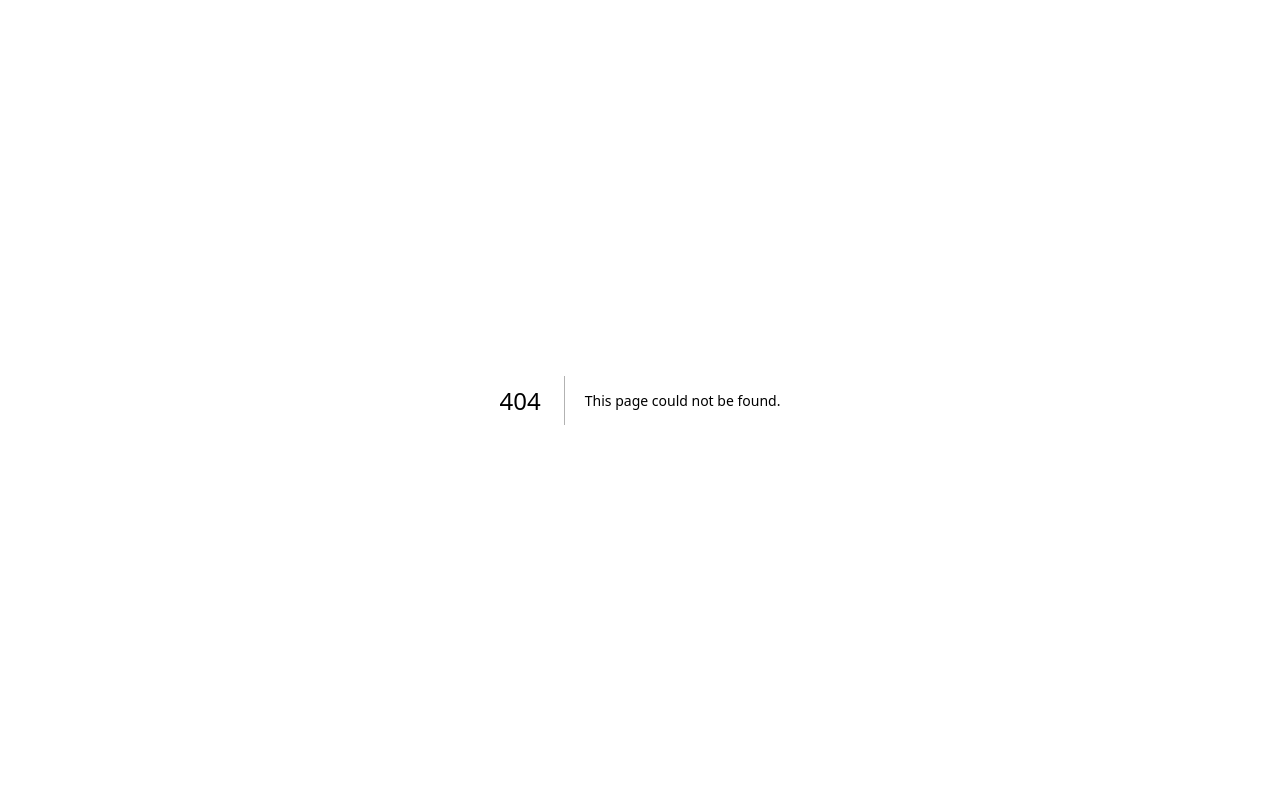
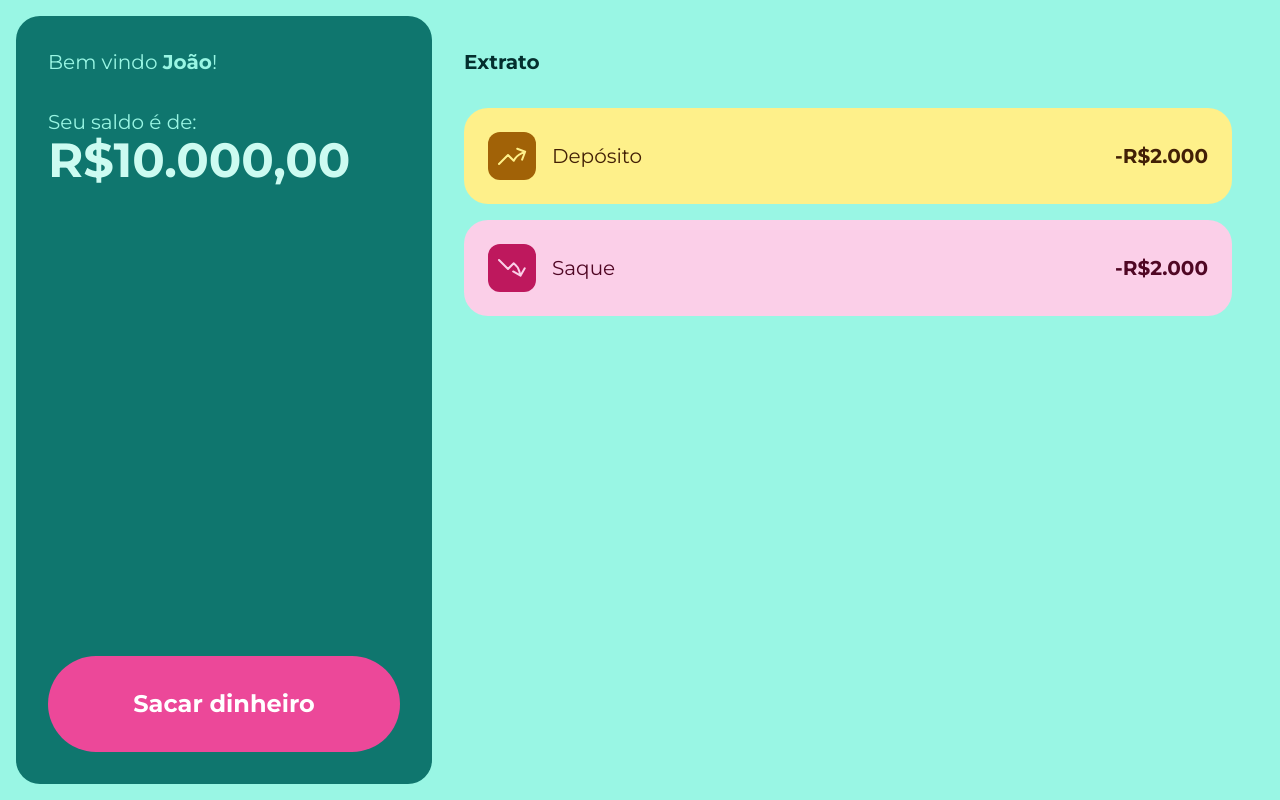
Before and after one commit to johnvilela/gsw-challenge, a Next.js app in the folder client/: page /account in a window 1280 px wide. Before the commit this address had no page. Built offline with nearby package versions, Linux system fonts and the light colour scheme.

Commit message:
feat(client): create account page

```diff
--- /dev/null
+++ b/client/src/app/account/page.tsx
@@ -0,0 +1,44 @@
+import { Button } from "@/components/inputs/Button";
+import Link from "next/link";
+import { HiOutlineArrowTrendingDown, HiOutlineArrowTrendingUp } from "react-icons/hi2";
+
+export default function Account() {
+  return (
+    <main className="grid min-h-screen grid-cols-1 grid-rows-3 lg:grid-rows-1 lg:grid-cols-3 p-4 bg-teal-200">
+      <section className="col-span-1 flex flex-col justify-between bg-teal-700 rounded-3xl p-8">
+        <div>
+          <h1 className="text-xl text-teal-200 mb-8">Bem vindo <strong>João</strong>!</h1>
+          <p className="text-xl text-teal-200">Seu saldo é de: <br />
+            <strong className="text-5xl text-teal-100">R$10.000,00</strong>
+          </p>
+        </div>
+        <Link href='/account/withdrawn' className="w-full bg-pink-500 font-bold text-white rounded-full mt-4 flex justify-center items-center py-4 lg:py-8 text-2xl cursor-pointer hover:brightness-75">
+          Sacar dinheiro
+        </Link>
+      </section>
+      <section className="mt-8 lg:mt-0 lg:p-8 col-span-2">
+        <h2 className="text-xl text-teal-950 mb-8 font-bold">Extrato</h2>
+        <ul className="w-full">
+          <li className="w-full flex items-center gap-4 bg-yellow-200 text-yellow-950 text-xl p-6 rounded-3xl mb-4">
+            <div className="bg-yellow-700 w-12 h-12 rounded-xl flex justify-center items-center text-yellow-200">
+              <HiOutlineArrowTrendingUp size='2rem' />
+            </div>
+            <div className="flex flex-1 justify-between">
+              <p>Depósito</p>
+              <p className="font-bold">-R$2.000</p>
+            </div>
+          </li>
+          <li className="w-full flex items-center gap-4 bg-pink-200 text-pink-950 text-xl p-6 rounded-3xl mb-4">
+            <div className="bg-pink-700 w-12 h-12 rounded-xl flex justify-center items-center text-pink-200">
+              <HiOutlineArrowTrendingDown size='2rem' />
+            </div>
+            <div className="flex flex-1 justify-between">
+              <p>Saque</p>
+              <p className="font-bold">-R$2.000</p>
+            </div>
+          </li>
+        </ul>
+      </section>
+    </main>
+  )
+}
--- /dev/null
+++ b/client/src/app/account/success/page.tsx
@@ -0,0 +1,33 @@
+'use client';
+
+import { Button } from "@/components/inputs/Button";
+import { Textfield } from "@/components/inputs/Textfield";
+import Link from "next/link";
+import { MdAttachMoney } from "react-icons/md";
+
+export default function SuccessPage() {
+  return (
+    <main className="grid min-h-screen place-content-center p-4 bg-teal-200">
+      <div className="bg-teal-700 rounded-3xl mb-4 p-8 text-teal-50">
+        <h1 className="text-left uppercase text-3xl mb-8">
+          <strong>
+            Dinheiro Sacado!
+          </strong>
+        </h1>
+        <ul>
+          <li className="flex justify-between">
+            <p><strong>2x</strong></p>
+            <p>R$100,00</p>
+          </li>
+        </ul>
+        <div className="flex justify-between font-bold border-t border-teal-50 py-2 mt-2">
+          <p>Total</p>
+          <p>R$200,00</p>
+        </div>
+        <Link href='/account' className="mt-4 flex justify-center items-center">
+          Voltar
+        </Link>
+      </div>
+    </main >
+  )
+}
--- /dev/null
+++ b/client/src/app/account/withdrawn/page.tsx
@@ -0,0 +1,30 @@
+'use client';
+
+import { Button } from "@/components/inputs/Button";
+import { Textfield } from "@/components/inputs/Textfield";
+import Link from "next/link";
+import { MdAttachMoney } from "react-icons/md";
+
+export default function WithdrawnPage() {
+  return (
+    <main className="grid min-h-screen place-content-center p-4 bg-teal-200">
+      <div className="bg-teal-700 rounded-3xl mb-4 p-8 text-teal-50">
+        <h1 className="text-left uppercase text-3xl mb-8">
+          <strong>
+            SAQUE
+          </strong>
+        </h1>
+        <p className="mb-8">Temos apenas notas de <br /><strong>R$ 100,00<br />R$ 50,00<br /> R$ 20,00<br />R$ 10,00</strong></p>
+        <form>
+          <Textfield icon={MdAttachMoney} placeholder="0,00" />
+          <Button customClass="mt-4">
+            Sacar dinheiro
+          </Button>
+          <Link href='/account' className="mt-4 flex justify-center items-center">
+            Voltar
+          </Link>
+        </form>
+      </div>
+    </main >
+  )
+}
```
